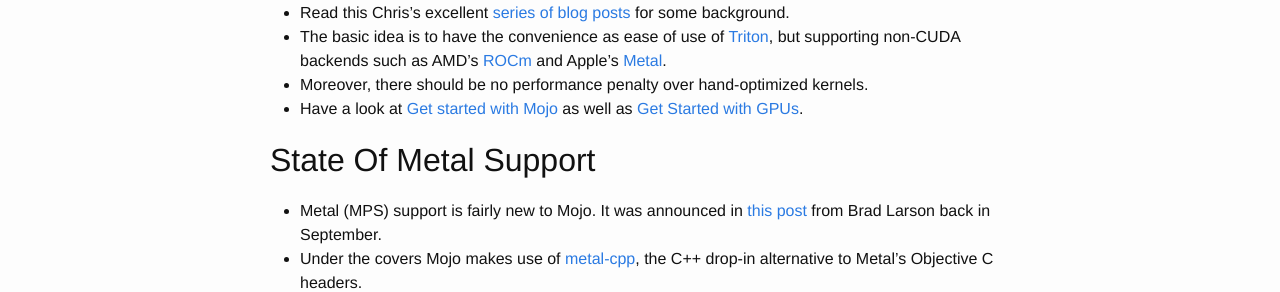
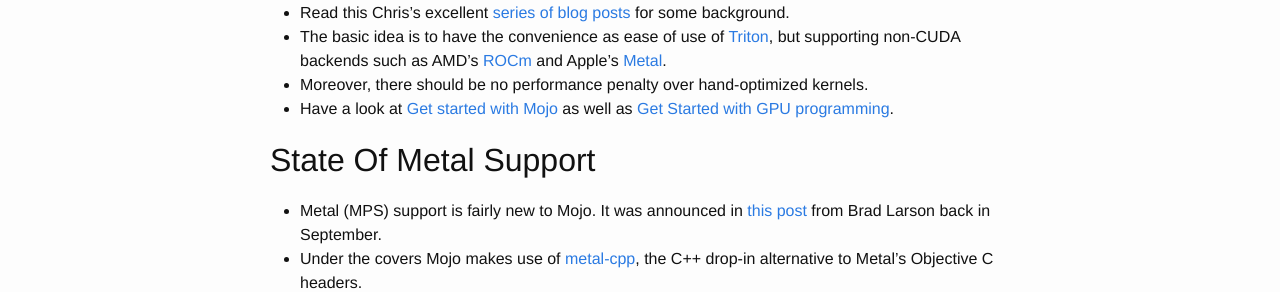
Before and after one commit to vglazer/vglazer.github.io, a Jekyll site: the page built from _posts/2025-11-15-mojo-first-steps.md, in a window 1280 px wide. Shown: the part 310-602 px from the top of the page. Built offline with Jekyll 4.4.1, drawn with Linux system fonts in a browser that asks for light colours; nearby versions of some CDN libraries.

Commit message:
Typo fix

```diff
--- a/_posts/2025-11-15-mojo-first-steps.md
+++ b/_posts/2025-11-15-mojo-first-steps.md
@@ -12,7 +12,7 @@ categories: Metal Mojo MPS ROCm Triton Python GPUs
 * Read this Chris's excellent [series of blog posts](https://www.modular.com/democratizing-ai-compute) for some background.
 * The basic idea is to have the convenience as ease of use of [Triton](https://openai.com/index/triton/), but supporting non-CUDA backends such as AMD's [ROCm](https://en.wikipedia.org/wiki/ROCm) and Apple's [Metal](https://en.wikipedia.org/wiki/Metal_(API)).
 * Moreover, there should be no performance penalty over hand-optimized kernels.
-* Have a look at [Get started with Mojo](https://docs.modular.com/mojo/manual/get-started) as well as [Get Started with GPUs](https://docs.modular.com/mojo/manual/gpu/intro-tutorial).
+* Have a look at [Get started with Mojo](https://docs.modular.com/mojo/manual/get-started) as well as [Get Started with GPU programming](https://docs.modular.com/mojo/manual/gpu/intro-tutorial).
 
 ## State Of Metal Support
 
```
